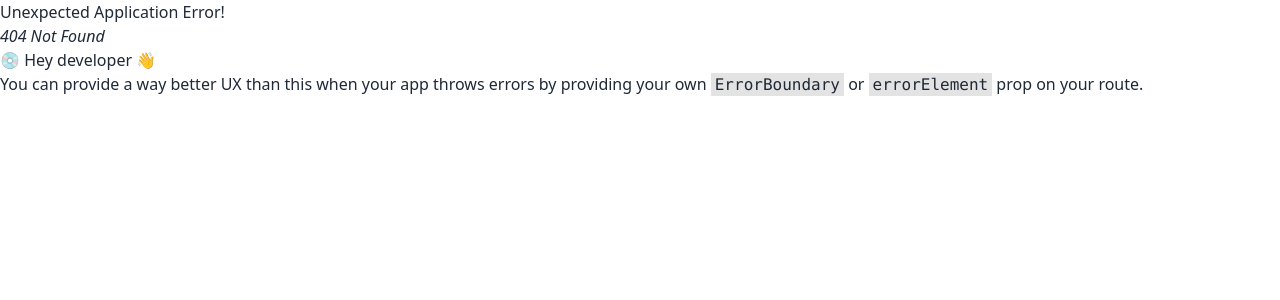
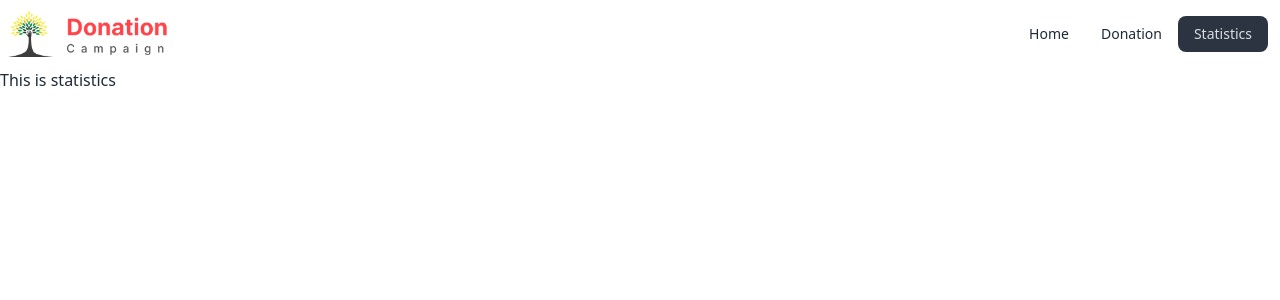
Before and after one commit to Mdhalaluddin/donation-campaign, a React (Vite) app: page /statistics in a window 1280 px wide. Before the commit this address had no page. Shown: the top 300 px of the page. Built offline with nearby package versions, Linux system fonts and the light colour scheme.

Commit message:
banner section added

```diff
--- a/src/MainLayout/MainLayout.jsx
+++ b/src/MainLayout/MainLayout.jsx
@@ -1,10 +1,12 @@
-import Home from "../assets/Components/Home/Home";
+import { Outlet } from "react-router-dom";
+import Navbar from "../assets/Components/Navbar/Navbar";
 
 
 const MainLayout = () => {
     return (
         <div>
-            <Home></Home>
+            <Navbar></Navbar>
+            <Outlet></Outlet>
         </div>
     );
 };
--- a/src/Router/Router.jsx
+++ b/src/Router/Router.jsx
@@ -1,15 +1,27 @@
 import { createBrowserRouter } from "react-router-dom";
 import MainLayout from "../MainLayout/MainLayout";
 import Home from "../assets/Components/Home/Home";
+import Donation from "../assets/Components/Donation/Donation";
+import Statistics from "../assets/Components/Statistics/Statistics";
+import ErrorPage from "../assets/Components/ErrorPage/ErrorPage";
 
 const myCrateRouter = createBrowserRouter([
     {
         path: '/',
         element: <MainLayout></MainLayout>,
+        errorElement: <ErrorPage></ErrorPage>,
         children: [
             {
                 path: '/',
                 element: <Home></Home>
+            },
+            {
+                path: '/donation',
+                element: <Donation></Donation>
+            },
+            {
+                path: '/statistics',
+                element: <Statistics></Statistics>
             }
         ]
     }
--- a/src/assets/Components/Banner/Banner.jsx
+++ b/src/assets/Components/Banner/Banner.jsx
@@ -2,10 +2,20 @@
 
 const Banner = () => {
     return (
-        <div>
-            <h2>This is banner section</h2>
-
+        <section className=" bg-slate-50  container mx-auto">
+            <div className="hero bg-cover min-h-[600px] w-[1520px]" style={{ backgroundImage: 'url(https://i.ibb.co/VTrz1Jt/environment-volunteer-concept-with-persons-holding-boxes-donations.jpg)' }}>
+            <div className="hero-overlay bg-slate-100 bg-opacity-90"></div>
+            <div className="hero-content text-center text-neutral-content">
+                <div className="max-w-3xl">
+                    <h1 className="mb-5 text-5xl font-bold text-black">I Grow By Helping People In Need</h1>
+                    <div className="">
+                    <input className="bg-white rounded-l-lg mt-5 p-2" type="text" placeholder="Search here...." />
+                    <button className=" text-white p-2 rounded-r-lg bg-[#FF444A]">Search</button>
+                    </div>
+                </div>
+            </div>
         </div>
+        </section>
     );
 };
 
--- a/src/assets/Components/Cards/Cards.jsx
+++ /dev/null
@@ -1,10 +0,0 @@
-
-const Cards = () => {
-    return (
-        <div>
-
-        </div>
-    );
-};
-
-export default Cards;
--- /dev/null
+++ b/src/assets/Components/Donation/Donation.jsx
@@ -0,0 +1,11 @@
+
+
+const Donation = () => {
+    return (
+        <div>
+            <h2>THis page is donation</h2>
+        </div>
+    );
+};
+
+export default Donation;
--- /dev/null
+++ b/src/assets/Components/ErrorPage/ErrorPage.jsx
@@ -0,0 +1,18 @@
+import { Link } from "react-router-dom";
+
+
+const ErrorPage = () => {
+    return (
+        <div>
+            <h2 className="text-9xl text-center md:mt-48 font-extrabold text-cyan-800">Oops!</h2>
+            <h2 className="text-3xl text-center mt-8 text-cyan-500">404-PAGE NOT FOUND</h2>
+           <Link to='/'>
+           <div className="grid justify-items-center mt-16">
+            <button className="bg-red-400 rounded-xl btn grid justify-items-center">GO TO HOMEPAGE</button>
+            </div>
+           </Link>
+        </div>
+    );
+};
+
+export default ErrorPage;
--- a/src/assets/Components/Home/Home.jsx
+++ b/src/assets/Components/Home/Home.jsx
@@ -1,12 +1,10 @@
-import Navbar from "../Navbar/Navbar";
+import Banner from "../Banner/Banner";
 
 
 const Home = () => {
     return (
         <div>
-            <Navbar></Navbar>
-            <h2>this is home section</h2>
-
+            <Banner></Banner>
         </div>
     );
 };
--- a/src/assets/Components/Navbar/Navbar.jsx
+++ b/src/assets/Components/Navbar/Navbar.jsx
@@ -1,28 +1,32 @@
+import { NavLink } from "react-router-dom";
 
 
 const Navbar = () => {
+    const Links =  <>
+        <li> <NavLink to ='/'>Home</NavLink></li>
+        <li> <NavLink to ='/donation'>Donation</NavLink></li>
+        <li> <NavLink to ='/statistics'>Statistics</NavLink></li>
+        </>
 return (
-        <div className="navbar bg-base-100">
-            <div className="flex-1 w-80 h-2/6">
-                <img className="w-80 h-2/6" src={'../../../../public/Logo.png'} alt="" />
+    <div className="navbar container mx-auto">
+        <div className="flex-1 ">
+            <img className="w-[160px]" src={'../../../../public/Logo.png'} alt="" />
         </div>
-            <div className="flex-none">
-                <ul className="menu menu-horizontal px-1">
-                    <li><a>Link</a></li>
-                    <li>
-                        <details>
-                            <summary>
-                                Parent
-                            </summary>
-                            <ul className="p-2 bg-base-100">
-                                <li><a>Link 1</a></li>
-                                <li><a>Link 2</a></li>
+        <div className="navbar-center hidden lg:flex">
+            <ul className="menu menu-horizontal px-1 bg-white">
+                {Links}
             </ul>
-                        </details>
-                    </li>
+        </div>
+        <div className="dropdown">
+            <label tabIndex={0} className="btn btn-ghost lg:hidden">
+                <svg xmlns="http://www.w3.org/2000/svg" className="h-5 w-5" fill="none" viewBox="0 0 24 24" stroke="currentColor"><path strokeLinecap="round" strokeLinejoin="round" strokeWidth="2" d="M4 6h16M4 12h8m-8 6h16" /></svg>
+            </label>
+            <ul tabIndex={0} className="mt-3 z-[3] p-2 shadow menu menu-sm dropdown-content rounded-box bg-slate-400 -ml-20 ">
+                {Links}
             </ul>
         </div>
     </div>
+
 );
 };
 
--- /dev/null
+++ b/src/assets/Components/Statistics/Statistics.jsx
@@ -0,0 +1,11 @@
+
+
+const Statistics = () => {
+    return (
+        <div>
+            <h1>This is statistics</h1>
+        </div>
+    );
+};
+
+export default Statistics;
```
Lines whose indentation alone changed are shown as unchanged.
